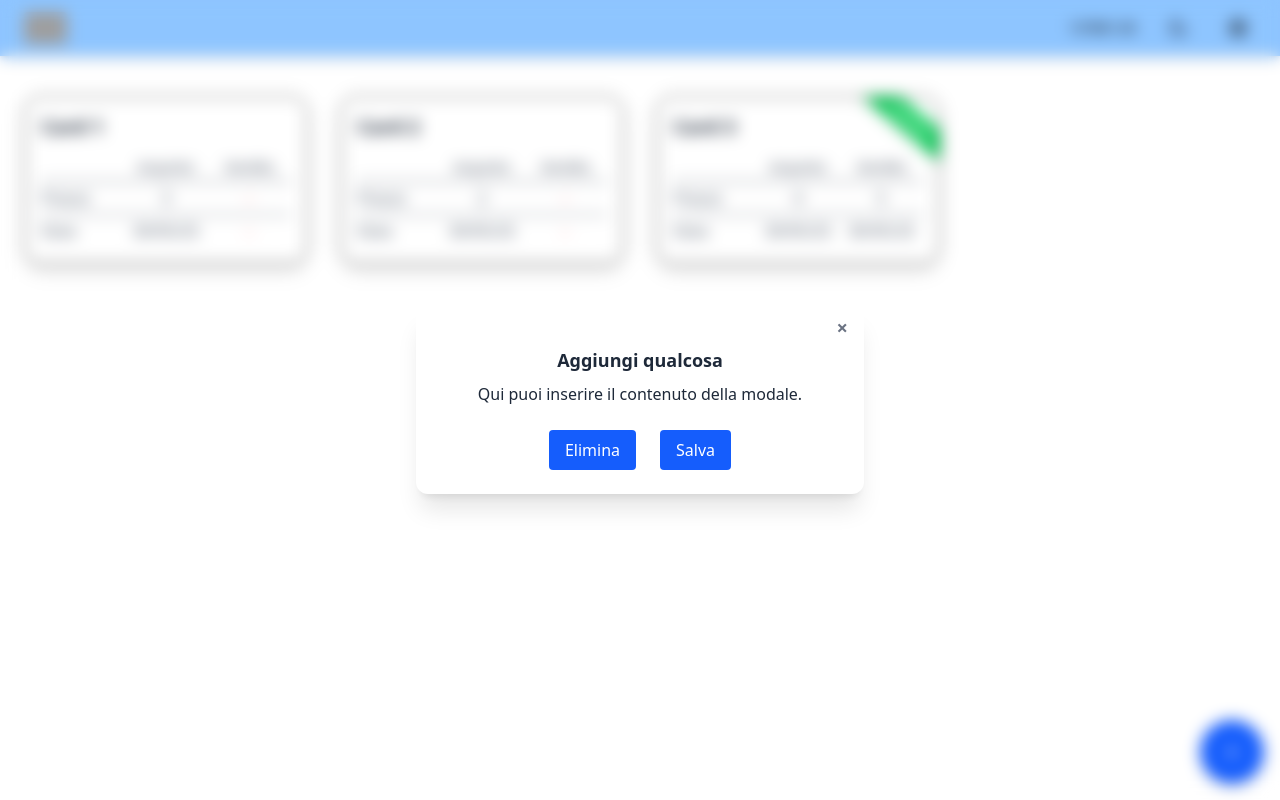
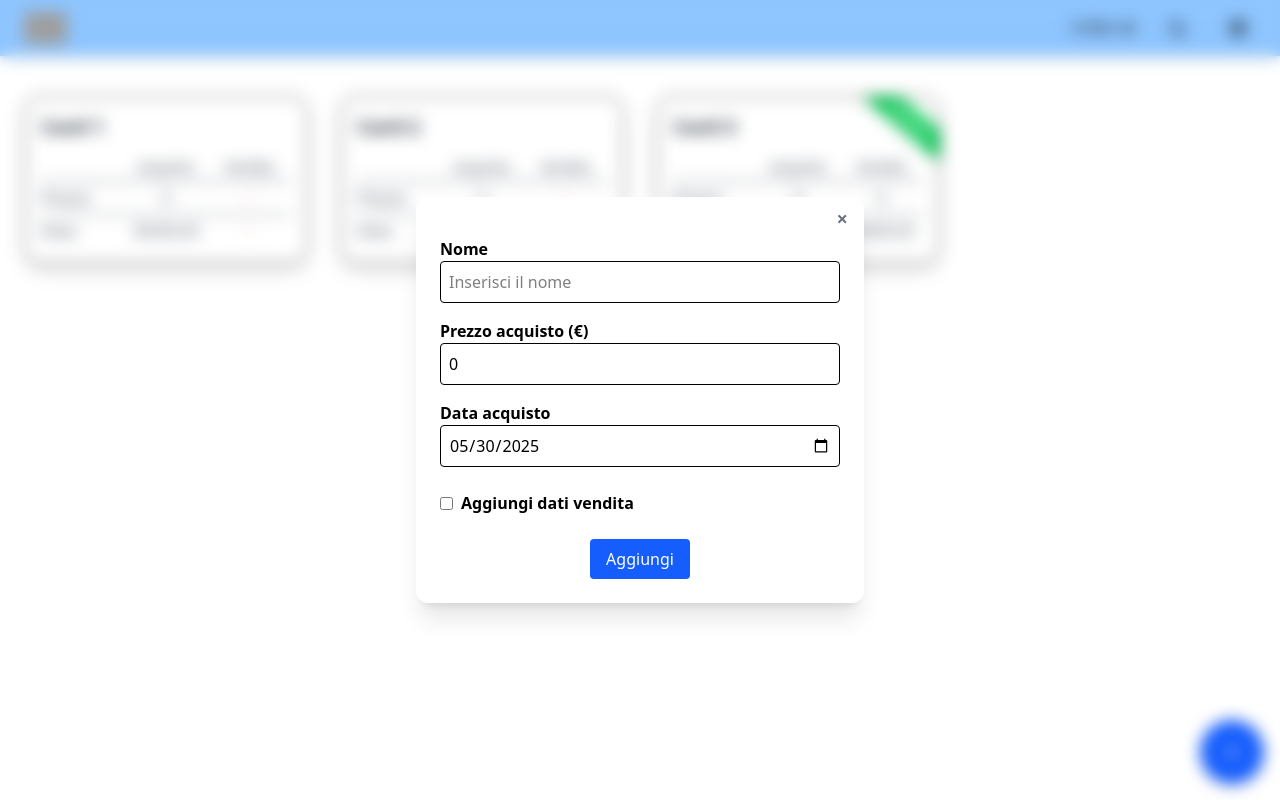
Before and after one commit to DenysPashkov/DropshipTracker, a React (Vite) app: page / in a window 1280 px wide. Both pictures are taken after a click on the button "Aggiungi". Built offline with nearby package versions, Linux system fonts and the light colour scheme; grey boxes are pictures that could not be loaded.

Commit message:
Implementing add button and modal logic

```diff
--- a/src/components/FloatingButton.tsx
+++ b/src/components/FloatingButton.tsx
@@ -1,17 +1,19 @@
 import { useState } from "react";
 import { Modal } from "./Modal";
+import type { transazione } from "../models/transazione";
 
-export function FloatingButton({ onClick }: { onClick?: () => void }) {
+export function FloatingButton() {
   const [isOpen, setIsOpen] = useState(false);
 
   const openModal = () => setIsOpen(true);
-  const closeModal = () => setIsOpen(false);
+  const closeModal = () => {
+    setIsOpen(false);
+  };
 
   const handleSave = () => {
-    // Azioni da eseguire al salvataggio
-    console.log("Salvato!");
     closeModal();
   };
+
   return (
     <>
       <button
@@ -23,13 +25,172 @@ export function FloatingButton({ onClick }: { onClick?: () => void }) {
       </button>
 
       {isOpen && (
-        <Modal onClose={closeModal} onSave={handleSave}>
-          <div className="text-gray-800 text-center">
-            <h2 className="text-lg font-semibold mb-2">Aggiungi qualcosa</h2>
-            <p>Qui puoi inserire il contenuto della modale.</p>
-          </div>
-        </Modal>
+        <FloatingButtonModal
+          isOpen={isOpen}
+          closeModal={() => {
+            closeModal();
+          }}
+          handleSave={() => {
+            handleSave();
+          }}
+        />
       )}
     </>
   );
 }
+
+type formData = {
+  name: string;
+  acquisto: transazione;
+  vendita: transazione | null;
+};
+
+function FloatingButtonModal({
+  closeModal,
+  handleSave,
+}: {
+  isOpen: boolean;
+  closeModal: () => void;
+  handleSave: () => void;
+}) {
+  const [showVendita, setShowVendita] = useState(false);
+
+  const formDataDefault: formData = {
+    name: "",
+    acquisto: { prezzo: 0, date: new Date() },
+    vendita: null,
+  };
+
+  const [formData, setFormData] = useState<formData>(formDataDefault);
+
+  const handleChange = (e: React.ChangeEvent<HTMLInputElement>) => {
+    const { name, value, type } = e.target;
+    const keys = name.split("."); // es: ['acquisto', 'prezzo']
+
+    // TO DO: SI ROMPE QUALCOSA PLEASE AIUTO HALP ME
+    //per le date
+    const parsedValue =
+      type === "number"
+        ? parseFloat(value)
+        : type === "date"
+        ? new Date(value)
+        : value;
+    if (type === "date" && isNaN(new Date(value).getTime())) {
+      return; // non fare nulla
+    }
+
+    setFormData((prev) => {
+      const copy = structuredClone(prev);
+
+      if (keys.length === 1) {
+        (copy as any)[keys[0]] = parsedValue;
+      } else if (keys.length === 2) {
+        (copy as any)[keys[0]][keys[1]] = parsedValue;
+      }
+
+      return copy;
+    });
+  };
+
+  return (
+    <>
+      <Modal onClose={closeModal} onSave={handleSave} saveLabel="Aggiungi">
+        <form className="flex flex-col gap-4">
+          <div>
+            <label className="flex items-center gap-4 font-semibold">
+              Nome
+            </label>
+            <input
+              name="name"
+              type="text"
+              placeholder="Inserisci il nome"
+              value={formData.name}
+              onChange={handleChange}
+              className="border p-2 rounded w-full"
+            />
+          </div>
+
+          <div>
+            <label className="flex items-center gap-4 font-semibold">
+              Prezzo acquisto (€)
+            </label>
+            <input
+              name="acquisto.prezzo"
+              type="number"
+              placeholder="Es. 100"
+              value={formData.acquisto.prezzo}
+              onChange={handleChange}
+              className="border p-2 rounded w-full"
+            />
+          </div>
+
+          <div>
+            <label className="flex items-center gap-4 font-semibold">
+              Data acquisto
+            </label>
+            <input
+              name="acquisto.date"
+              type="date"
+              value={formData.acquisto.date.toISOString().split("T")[0]}
+              onChange={handleChange}
+              className="border p-2 rounded w-full"
+            />
+          </div>
+
+          <div className="flex items-center gap-2 mt-2">
+            <input
+              type="checkbox"
+              checked={showVendita}
+              onChange={(e) => {
+                setShowVendita(e.target.checked);
+                if (!e.target.checked) {
+                  setFormData((prev) => ({ ...prev, vendita: null }));
+                } else {
+                  setFormData((prev) => ({
+                    ...prev,
+                    vendita: { prezzo: 0, date: new Date() },
+                  }));
+                }
+              }}
+            />
+            <label className="font-semibold">Aggiungi dati vendita</label>
+          </div>
+
+          {showVendita && formData.vendita && (
+            <>
+              <div>
+                <label className="flex items-center gap-4 font-semibold">
+                  Prezzo vendita (€)
+                </label>
+                <input
+                  name="vendita.prezzo"
+                  type="number"
+                  value={formData.vendita?.prezzo ?? ""}
+                  onChange={handleChange}
+                  className="border p-2 rounded w-full"
+                />
+              </div>
+
+              <div>
+                <label className="flex items-center gap-4 font-semibold">
+                  Data vendita
+                </label>
+                <input
+                  name="vendita.date"
+                  type="date"
+                  value={
+                    formData.vendita?.date
+                      ? formData.vendita.date.toISOString().split("T")[0]
+                      : ""
+                  }
+                  onChange={handleChange}
+                  className="border p-2 rounded w-full"
+                />
+              </div>
+            </>
+          )}
+        </form>
+      </Modal>
+    </>
+  );
+}
--- a/src/components/Modal.tsx
+++ b/src/components/Modal.tsx
@@ -1,6 +1,6 @@
 type ModalProps = {
   onClose: () => void;
-  onDelete: () => void;
+  onDelete?: () => void;
   onSave?: () => void; // opzionale
   children?: React.ReactNode; // contenuto generico dentro la modale
   saveLabel?: string; // testo bottone salva personalizzabile
@@ -26,13 +26,14 @@ export function Modal({
         <div className="mt-4 text-right">{children}</div>
 
         <div className="mt-6 flex justify-center gap-6">
-          <button
-            className="bg-blue-600 text-white px-4 py-2 rounded hover:bg-blue-700 transition-colors"
-            onClick={onDelete}
-            aria-label="Chiudi modale"
-          >
-            Elimina
-          </button>
+          {onDelete && (
+            <button
+              className="bg-red-600 text-white px-4 py-2 rounded hover:bg-red-700 transition-colors"
+              onClick={onDelete}
+            >
+              Elimina
+            </button>
+          )}
 
           {onSave && (
             <button
```
